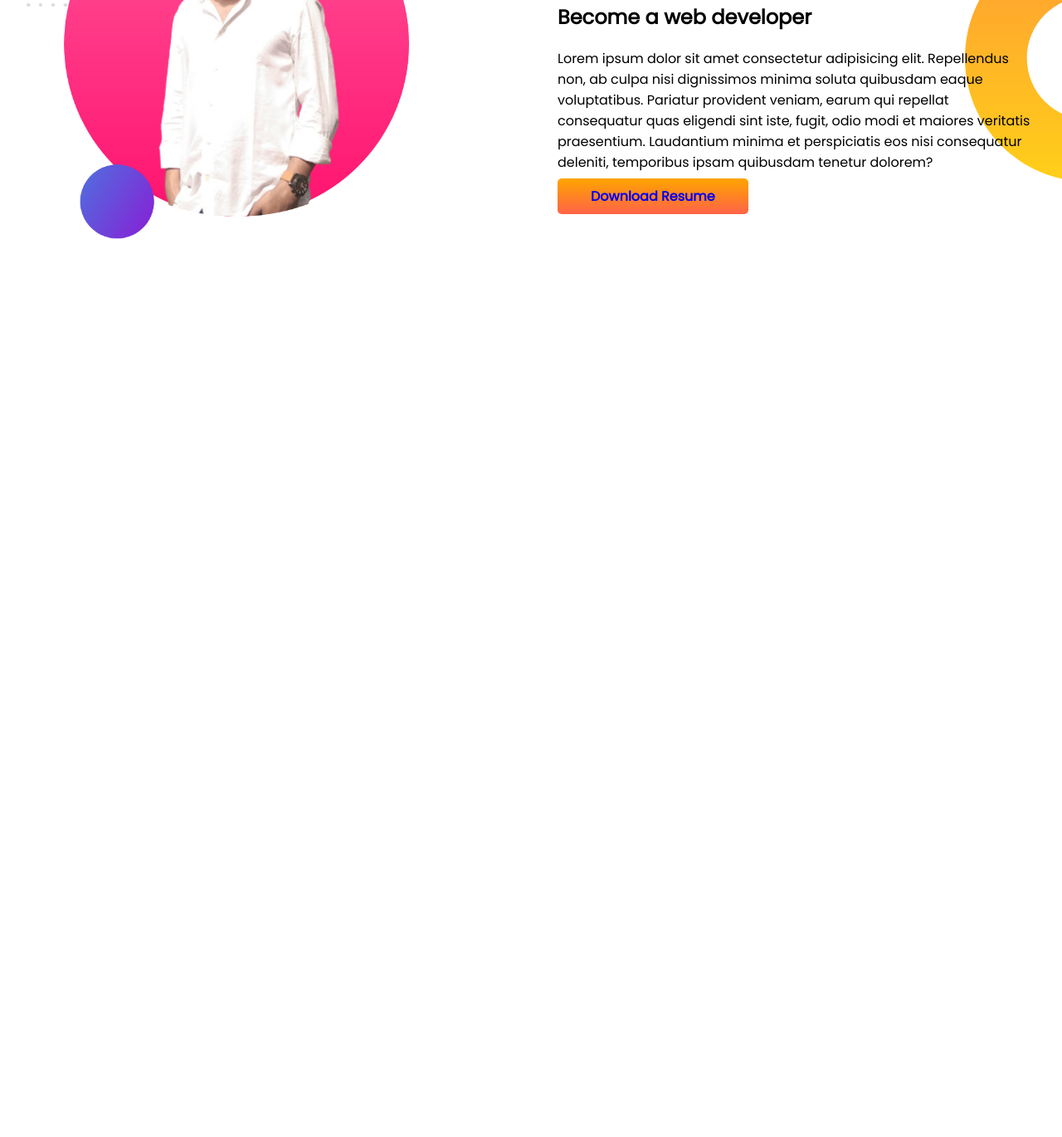
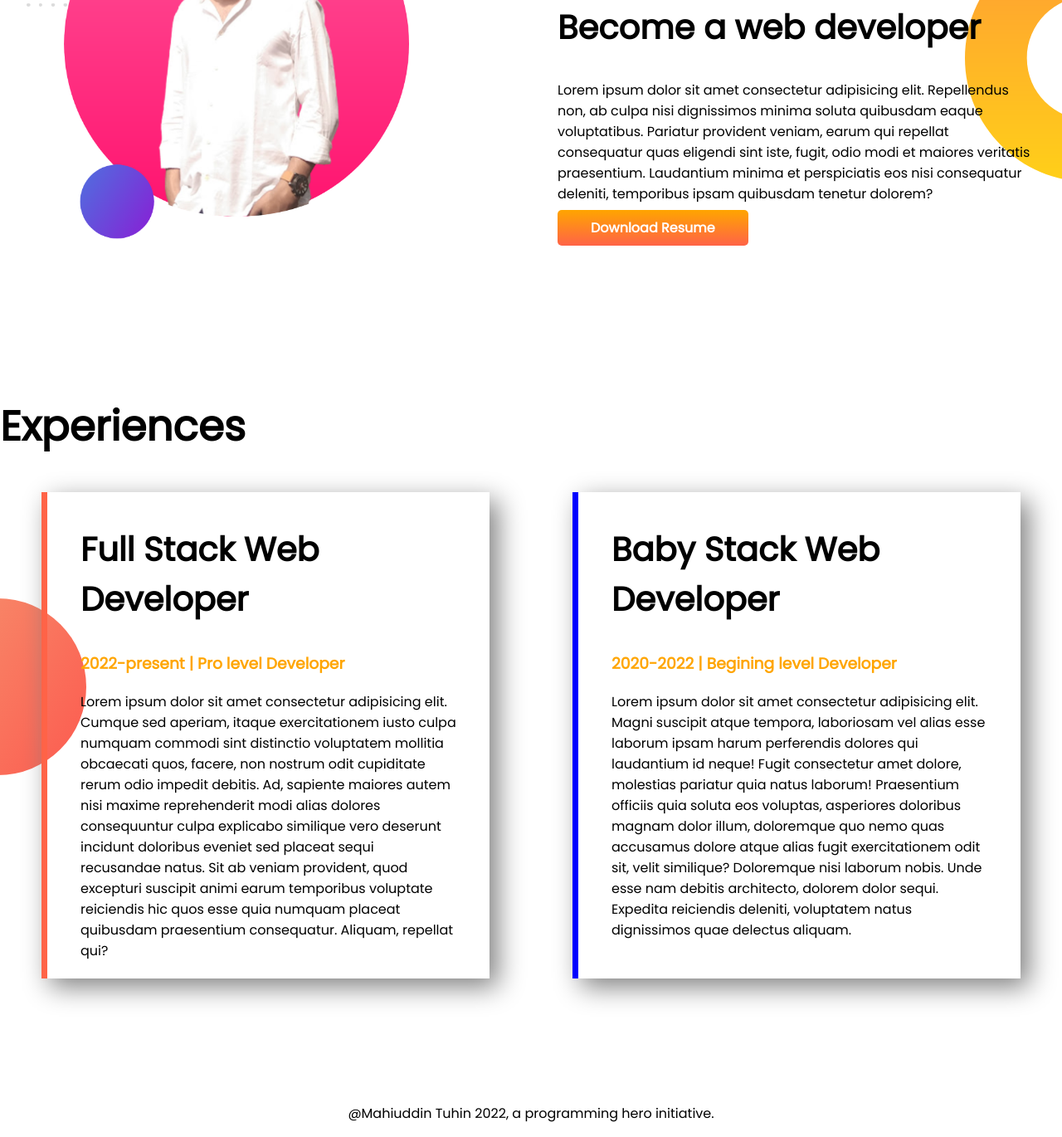
Before and after one commit to mahiuddinTuhin/developer-portfolio, a plain HTML site: page index.html in a window 1280 px wide. Shown: the part 964-2334 px from the top of the page at 83% size. Before the commit the page ends 1441 px from the top, so only its background shows below. Drawn offline with Linux system fonts and the light colour scheme.

Commit message:
finalization

```diff
--- a/index.html
+++ b/index.html
@@ -11,7 +11,7 @@
     <link rel="stylesheet" href="styles.css">
 </head>
 <body>
-    <section class="top-banner">
+    <section class="top-banner flexible-container">
         <div class="half-width">
             <h1>Welcome to</h1>
             <h1><span class="orange-color">Mahiuddin Tuhin's</span> World</h1>
@@ -28,7 +28,7 @@
         </div>
     </section>
 
-    <section class="dream-big">
+    <section class="dream-big flexible-container">
         <div class="half-width">
             <img src="/images/my-bg2.png" alt="">
         </div>
@@ -40,5 +40,27 @@
             <a href="#" target="_blank" class="link-button">Download Resume</a>
         </div>
     </section>
+
+    <section class="experience-area">
+        <h1>Experiences</h1>
+        <div class="flexible-container">
+
+            <div class="box-style" id="full-stack">
+                <h2>Full Stack Web Developer</h2>
+                <h3 class="orange-color">2022-present | Pro level Developer</h3>
+                <p>Lorem ipsum dolor sit amet consectetur adipisicing elit. Cumque sed aperiam, itaque exercitationem iusto culpa numquam commodi sint distinctio voluptatem mollitia obcaecati quos, facere, non nostrum odit cupiditate rerum odio impedit debitis. Ad, sapiente maiores autem nisi maxime reprehenderit modi alias dolores consequuntur culpa explicabo similique vero deserunt incidunt doloribus eveniet sed placeat sequi recusandae natus. Sit ab veniam provident, quod excepturi suscipit animi earum temporibus voluptate reiciendis hic quos esse quia numquam placeat quibusdam praesentium consequatur. Aliquam, repellat qui?</p>
+            </div>
+
+            <div class="box-style" id="baby-stack">
+                <h2>Baby Stack Web Developer</h2>
+                <h3 class="orange-color">2020-2022 | Begining level Developer</h3>
+                <p>Lorem ipsum dolor sit amet consectetur adipisicing elit. Magni suscipit atque tempora, laboriosam vel alias esse laborum ipsam harum perferendis dolores qui laudantium id neque! Fugit consectetur amet dolore, molestias pariatur quia natus laborum! Praesentium officiis quia soluta eos voluptas, asperiores doloribus magnam dolor illum, doloremque quo nemo quas accusamus dolore atque alias fugit exercitationem odit sit, velit similique? Doloremque nisi laborum nobis. Unde esse nam debitis architecto, dolorem dolor sequi. Expedita reiciendis deleniti, voluptatem natus dignissimos quae delectus aliquam.</p>
+            </div>
+        </div>
+    </section>
+
+    <footer>
+        <p>@Mahiuddin Tuhin 2022, a programming hero initiative.</p>
+    </footer>
 </body>
 </html>
--- a/styles.css
+++ b/styles.css
@@ -7,11 +7,15 @@ h1{
     font-size: 50px;
 }
 
+h2{
+    font-size: 40px;
+}
+
 .orange-color{
     color: orange;
 }
 
-section{
+.flexible-container{
     display: flex;
     margin-bottom: 150px;
 }
@@ -32,6 +36,7 @@ section{
     font-weight: 700;
     padding: 10px 40px;
     border-radius: 5px;
+    color: white;
 
 }
 
@@ -46,3 +51,29 @@ section{
     background-repeat: no-repeat;
     background-position: right;
 }
+
+.experience-area{
+    background-image: url(images/exp-bg.png);
+    background-repeat: no-repeat;
+    background-position: left;
+}
+.box-style{
+    width: 40%;
+    margin:0 50px;
+    padding: 5px 40px;
+    box-shadow: 10px 10px 30px grey;
+
+}
+
+#full-stack{
+    border-left: 7px solid tomato;
+}
+
+#baby-stack {
+    border-left: 7px solid blue;
+}
+
+footer p{
+    text-align: center;
+
+}
```
